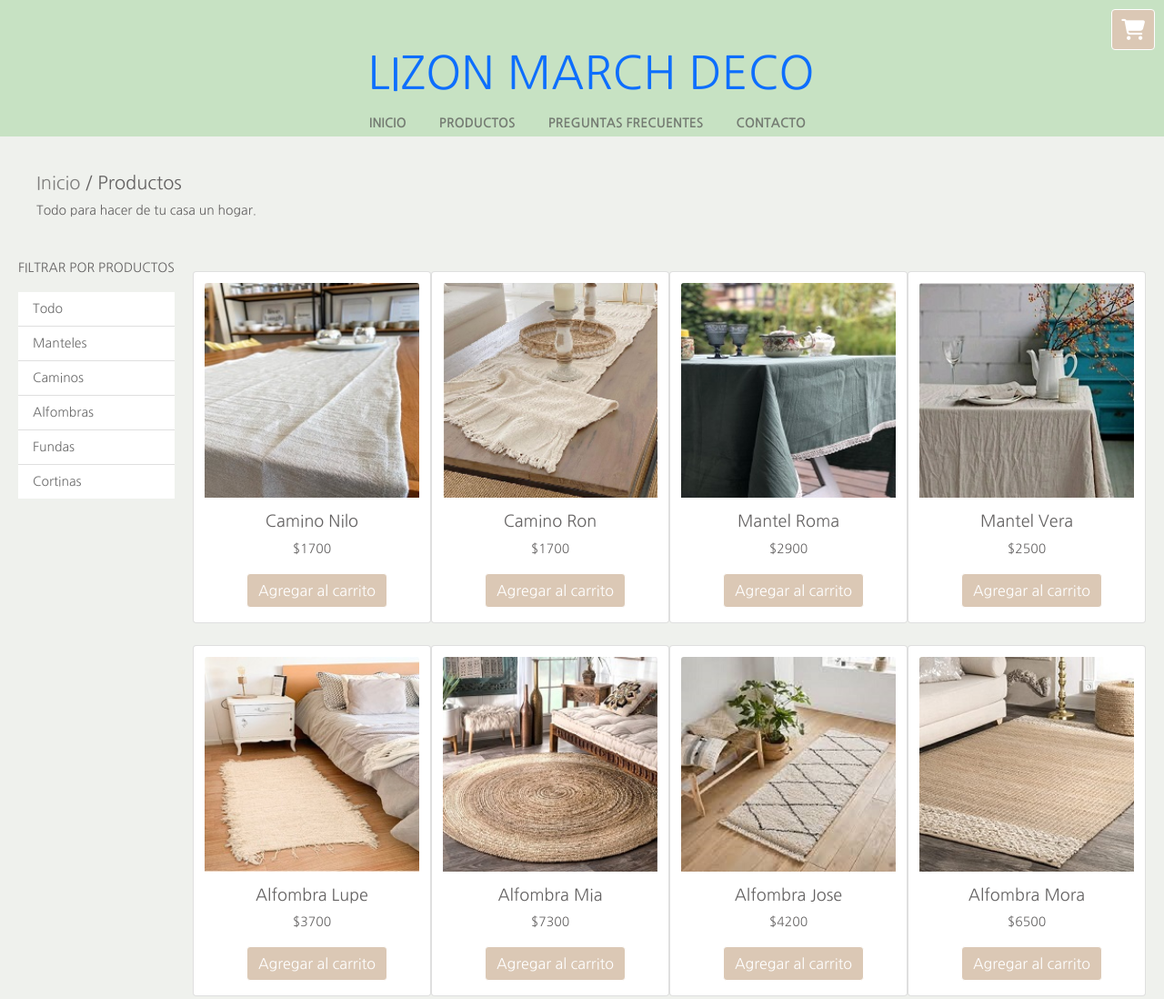
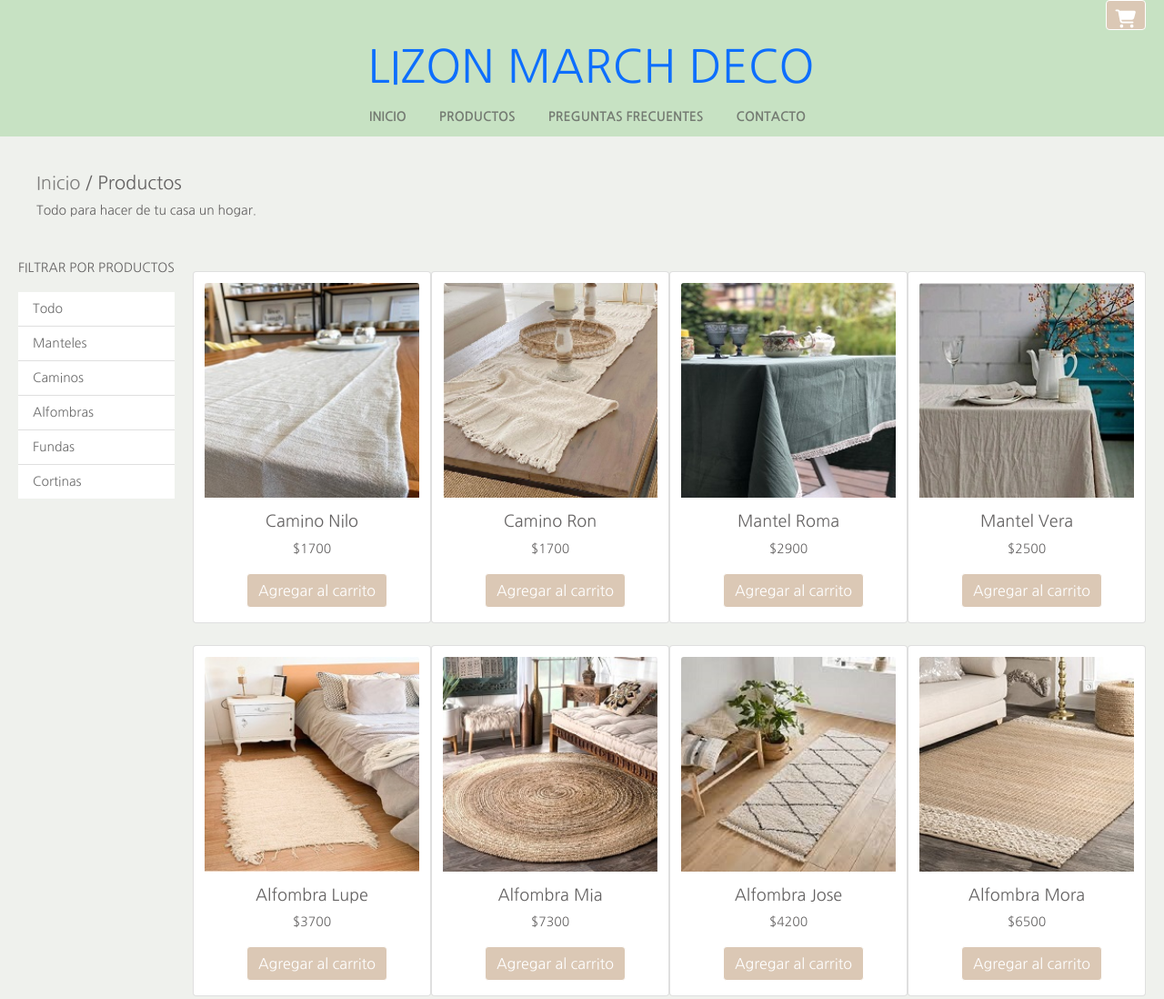
Before and after one commit to piamolteni/TPO-CODO-A-CODO, a website: page pages/productos.html in a window 1280 px wide. Shown: the top 1098 px of the page at 91% size. Drawn offline with nearby package versions, Linux system fonts and the light colour scheme.

Commit message:
se modifica diseño

```diff
--- a/pages/productos.html
+++ b/pages/productos.html
@@ -23,14 +23,11 @@
 
 <body>
     <header class="header">
-        <div class="headerRegistro">
+
             <!--modal para carrito-->
-            <div>
                 <button type="button" class="btn btn-primary" id="btnCarrito" data-bs-toggle="modal"
                     data-bs-target="#miModal"><i class="fas fa-shopping-cart" id="carrito1"></i></button>
-            </div>
 
-        </div>
         <div class="headerTitulo">
             <h1><a href="../index.html">LIZON MARCH DECO</a></h1>
         </div>
--- a/scss/components/_buttons.scss
+++ b/scss/components/_buttons.scss
@@ -34,7 +34,7 @@
 /*boton carrito*/
 
 #carrito1{
-    font-size: 23px;
+    font-size: 20px;
     float: right;
     padding: 0;
 }
@@ -43,9 +43,11 @@
 #btnCarrito{
     background-color: $color_botones;
     border-color: white;
+    height: 22%;
     padding: 10px;
     margin: 0 20px 0 20px;
     float:right;
+    align-self: flex-end;
 }
 
 
--- a/scss/layout/_header.scss
+++ b/scss/layout/_header.scss
@@ -46,7 +46,7 @@
 
 .headerRegistro {
     width: 100%;
-    height: 20%;
+    height: 10%;
     margin-left: 20px;
     margin-top: 10px;
     text-transform: uppercase;
```
Also changed, not shown: css/estilo.css.
